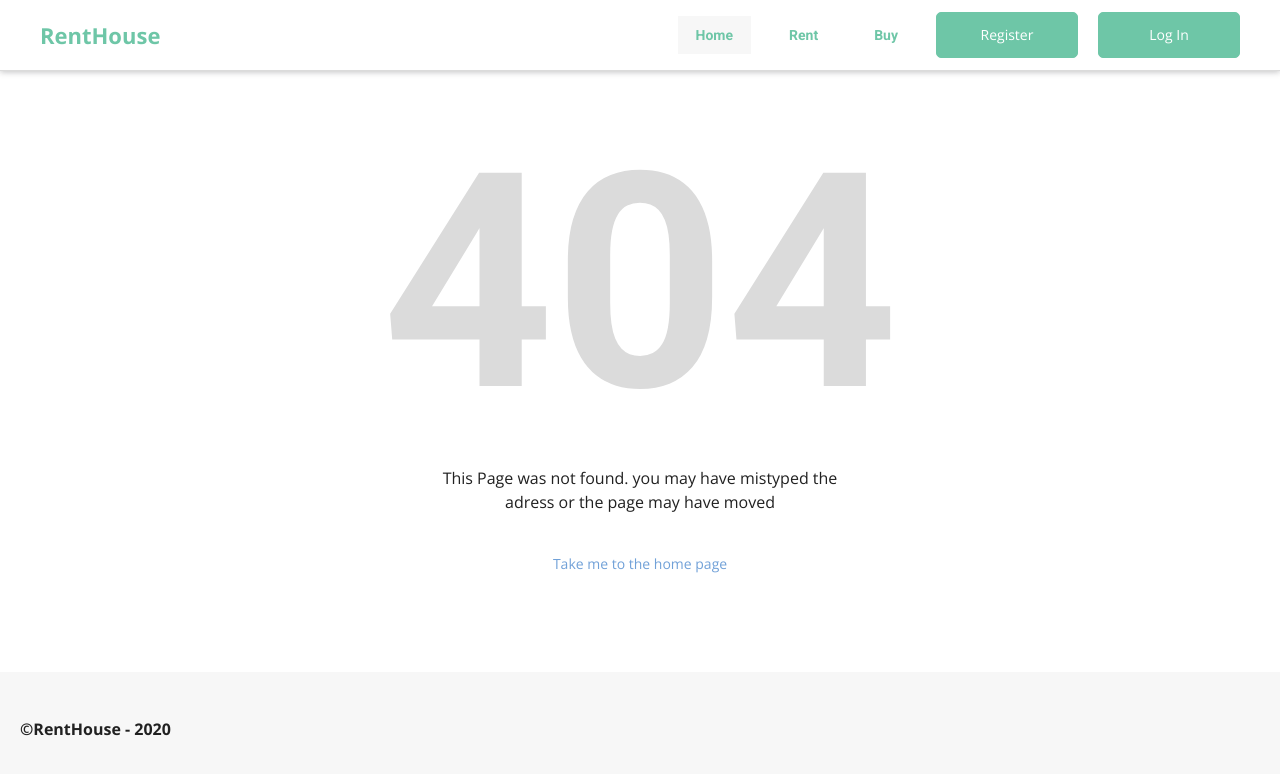
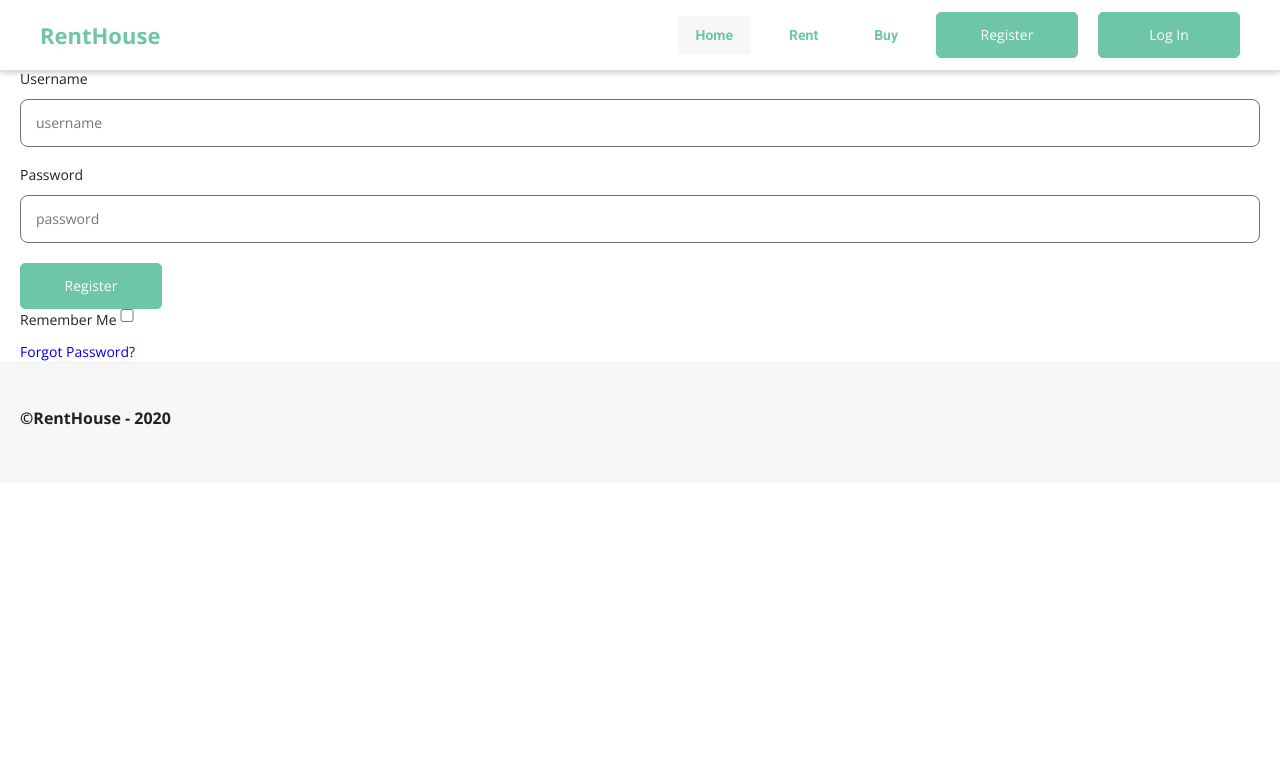
Before and after one commit to akarambizi/Amazu, a React (Create React App) app: page /register in a window 1280 px wide. Before the commit this address had no page. Shown: the top 774 px of the page. Built offline with nearby package versions, Linux system fonts and the light colour scheme; a web font is replaced by a local one.

Commit message:
made changes to the register page

```diff
--- a/src/App.js
+++ b/src/App.js
@@ -1,6 +1,6 @@
 import React from 'react';
 import { BrowserRouter, Route, Switch } from 'react-router-dom';
-import { Home, Rent, Buy, NotFound, Typography, Property } from './pages';
+import { Home, Rent, Buy, NotFound, Typography, Property, Register } from './pages';
 import { Footer, Header } from './components';
 import { GlobalStyles } from './styles';
 
@@ -16,6 +16,7 @@ function App() {
                     <Route path="/buy" component={Buy} />
                     <Route path="/typography" component={Typography} />
                     <Route path="/property" component={Property} />
+                    <Route path="/register" component={Register} />
                     <Route component={NotFound} />
                 </Switch>
             </main>
--- a/src/pages/Register.js
+++ b/src/pages/Register.js
@@ -1,9 +1,21 @@
 import React from 'react';
+import { Wrapper } from '../styles/elements';
 
 function Register() {
     return (
         <div>
-            <p>register form</p>
+            <Wrapper>
+                <form action="">
+                    <label htmlFor="userName">Username</label>
+                    <input type="text" name="userName" id="userName" placeholder="username" />
+                    <label htmlFor="userName">Password</label>
+                    <input type="password" name="password" id="password" placeholder="password" />
+                    <button type="submit">Register</button>
+                    <label htmlFor="rememberMe">Remember me</label>
+                    <input type="checkbox" name="rememberMe" id="rememberMe" />
+                </form>
+                <a href="/">Forgot Password?</a>
+            </Wrapper>
         </div>
     );
 }
--- a/src/pages/index.js
+++ b/src/pages/index.js
@@ -2,5 +2,6 @@ export { default as Buy } from './Buy';
 export { default as Home } from './Home';
 export { default as NotFound } from './NotFound';
 export { default as Property } from './Property';
+export { default as Register } from './Register';
 export { default as Rent } from './Rent';
 export { default as Typography } from './Typography';
```
